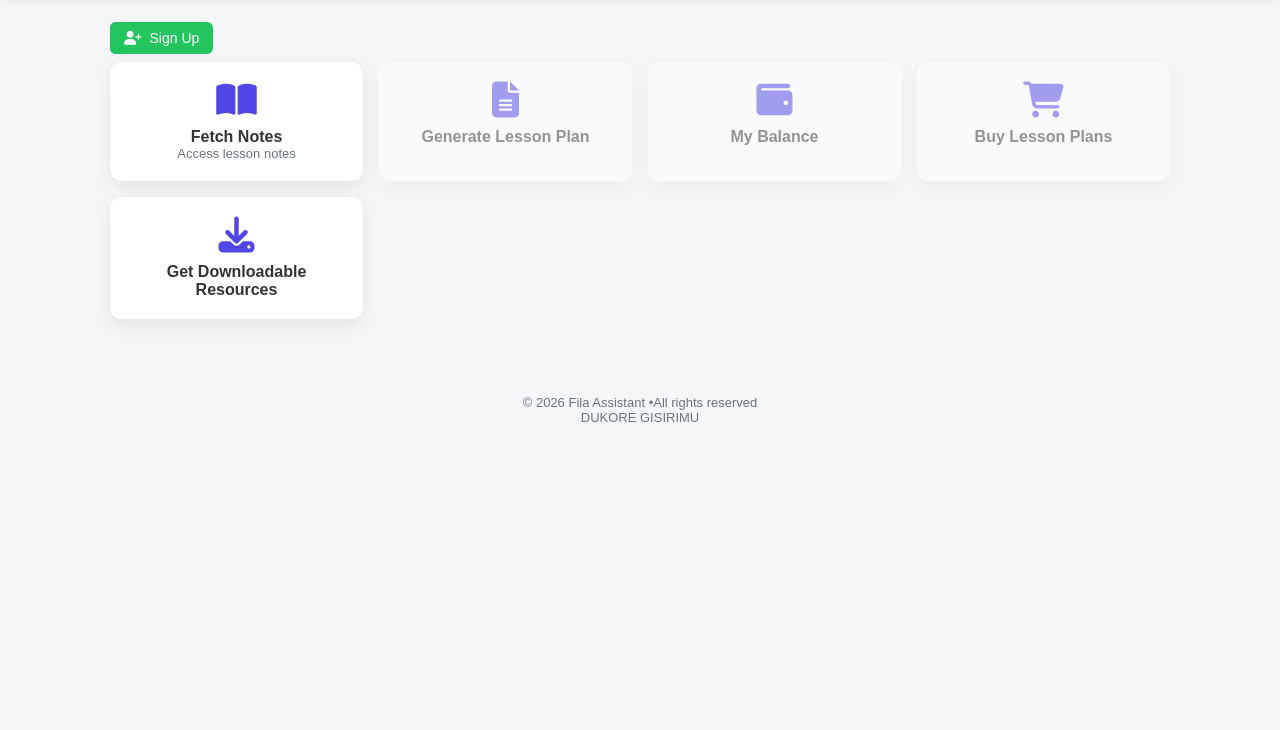
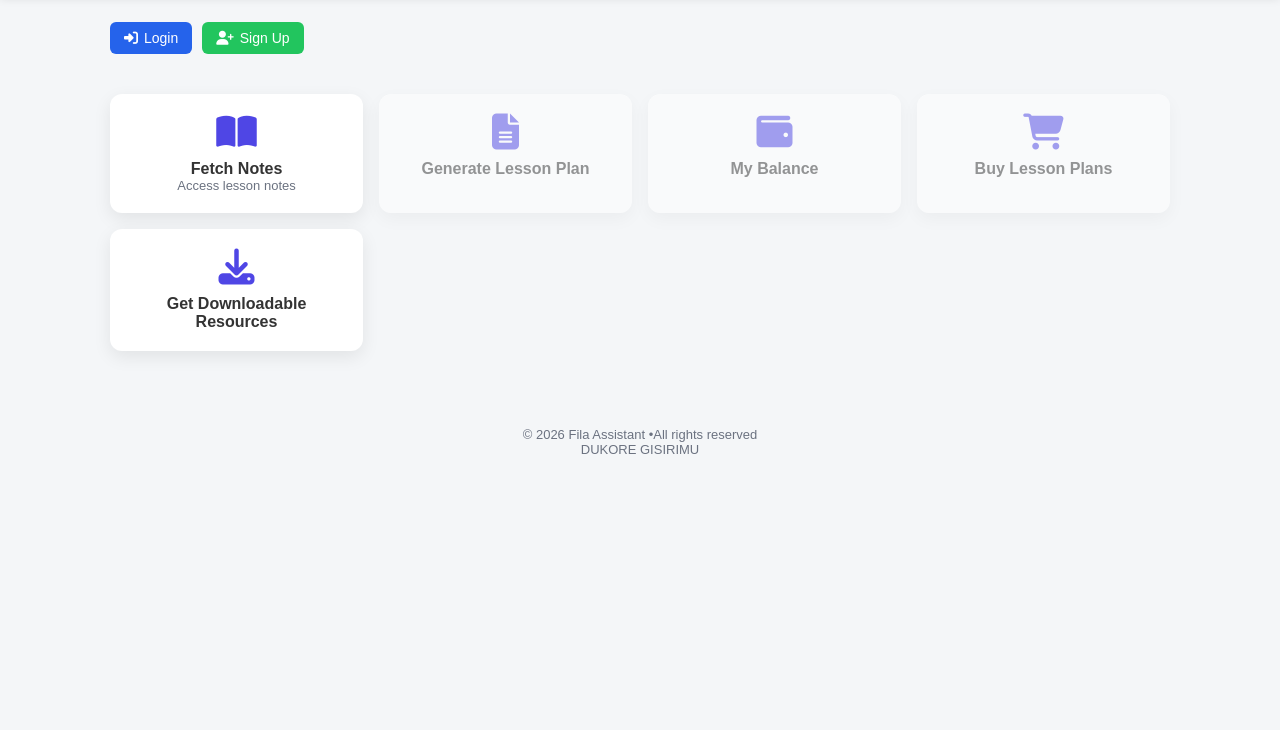
Before and after one commit to Fils25git/FilaTest, a website: page index.html in a window 1280 px wide. Shown: the part 70-800 px from the top of the page. Drawn offline with Linux system fonts and the light colour scheme.

Commit message:
Update index.html

```diff
--- a/index.html
+++ b/index.html
@@ -33,12 +33,11 @@ main { max-width:1100px; margin:auto; padding:20px; }
 
 /* AUTH BAR */
 .auth-bar {
-    display:flex; gap:12px; margin-bottom:40px; flex-wrap:wrap;
+    display:flex; gap:10px; margin-bottom:40px; flex-wrap:wrap;
 }
 .auth-bar button {
-    position:fixed;
     padding:8px 14px; border:none; border-radius:6px;
-    cursor:pointer; font-size:14px; display:flex; align-items:center; gap:8px;
+    cursor:pointer; font-size:14px; display:flex; align-items:center; gap:6px;
 }
 .login-btn { background:#2563eb; color:#fff; }
 .signup-btn { background:#22c55e; color:#fff; }
```
